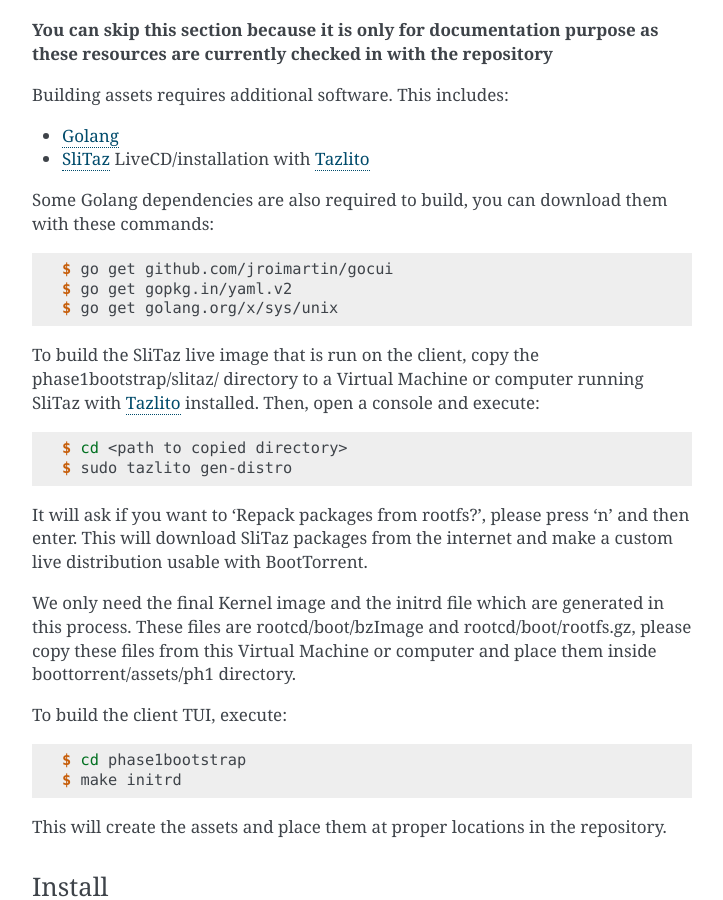
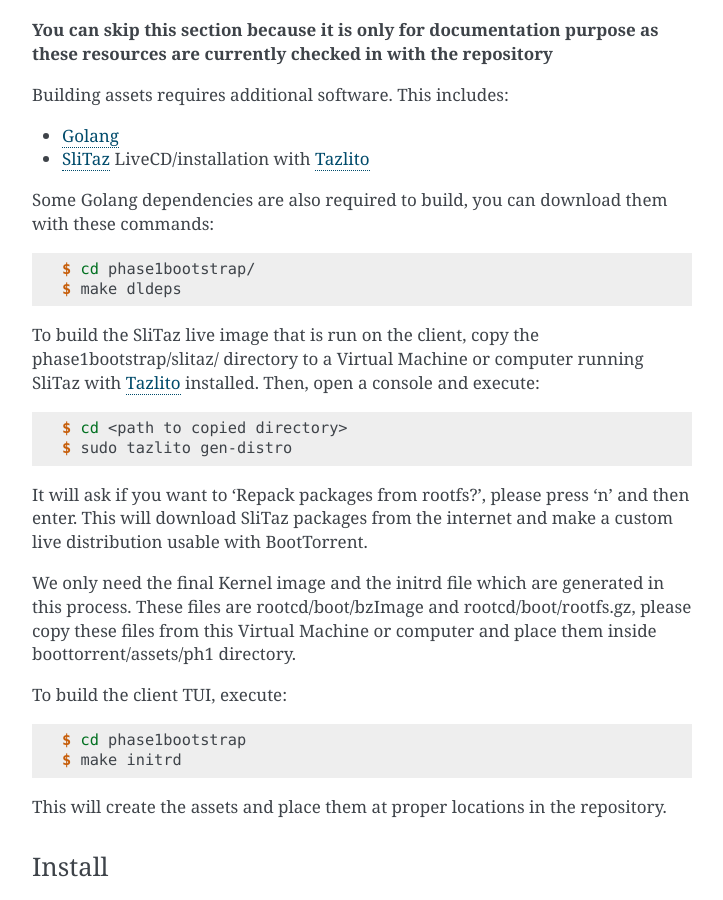
Before and after one commit to shreyanshk/boottorrent, a Sphinx documentation site: the page built from docs/installation.rst, in a window 1280 px wide and 900 px high, scrolled down 1023 px. Shown: the whole window, without its empty margins (388-1111 px from the left). Built offline with Sphinx 7.4.7, drawn with Linux system fonts in a browser that asks for light colours; pages that are not in the unit, such as notebooks, are missing from menus.

Commit message:
ph1: add target to download golang deps; docs: update install guide

```diff
--- a/docs/installation.rst
+++ b/docs/installation.rst
@@ -88,9 +88,8 @@
 
 .. code-block:: console
 
-    $ go get github.com/jroimartin/gocui
-    $ go get gopkg.in/yaml.v2
-    $ go get golang.org/x/sys/unix
+    $ cd phase1bootstrap/
+    $ make dldeps
 
 To build the SliTaz live image that is run on the client, copy the phase1bootstrap/slitaz/ directory to a Virtual Machine or computer running SliTaz with `Tazlito`_ installed. Then, open a console and execute:
 
```
Also changed, not shown: 1 other file.
